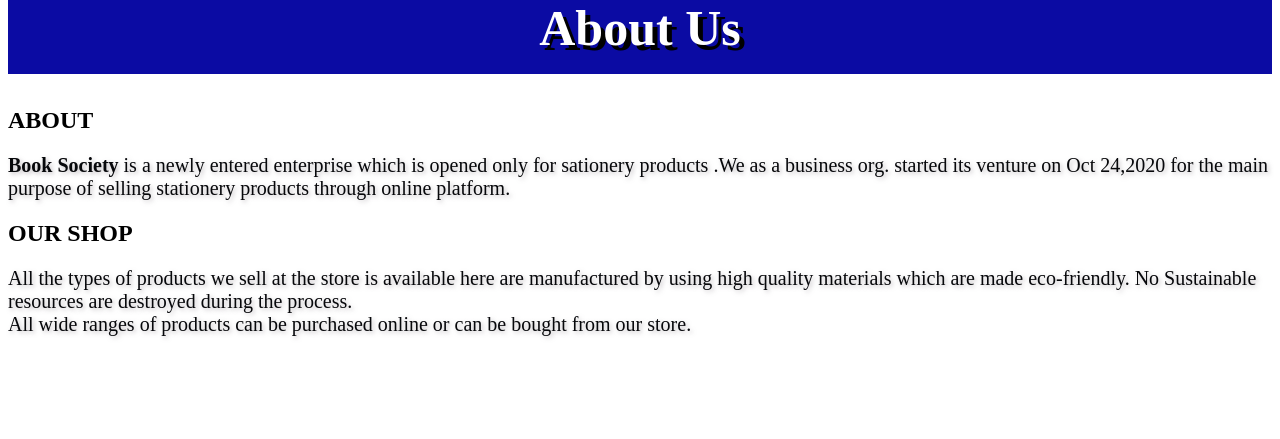
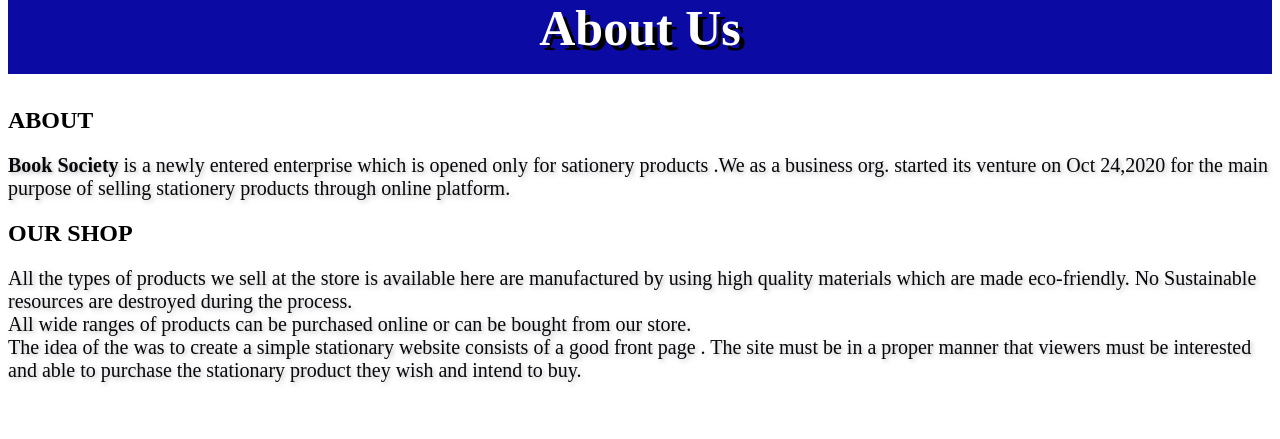
Before and after one commit to Aaronmathew286/Book-Society, a Django app: page /about in a window 1280 px wide. Shown: the part 35-474 px from the top of the page. Run offline with Django 4.2, Linux system fonts and the light colour scheme.

Commit message:
project work

```diff
--- a/booksociety/template/about.html
+++ b/booksociety/template/about.html
@@ -22,7 +22,9 @@
     <p style="font-size:20px;color:rgb(7, 8, 11);font-family:corbel;text-shadow: 2px 2px 4px rgba(165, 160, 165, 0.669);">
         All the types of products we sell at the store is available here are manufactured by using high quality materials which are made eco-friendly.
         No Sustainable resources are destroyed during the process.<br>All wide ranges of products
-        can be purchased online or can be bought from our store. </p></span>
+        can be purchased online or can be bought from our store.<br>The idea of the was to create a simple stationary website consists of a good front page
+        . The site must be in a proper manner that viewers must be interested and able to purchase the stationary
+         product they wish and intend to buy. </p></span>
 
 </form>
 </body>
```
Also changed, not shown: booksociety/static/css/deta.css (+14 -14 lines).
